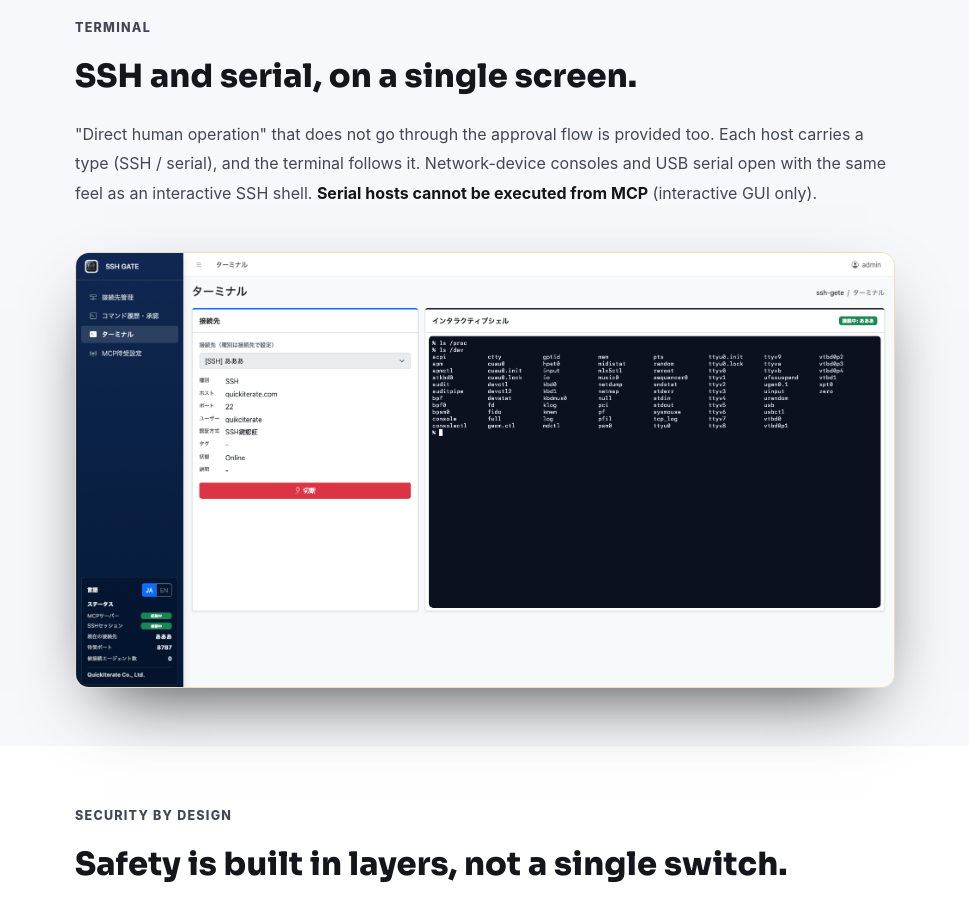
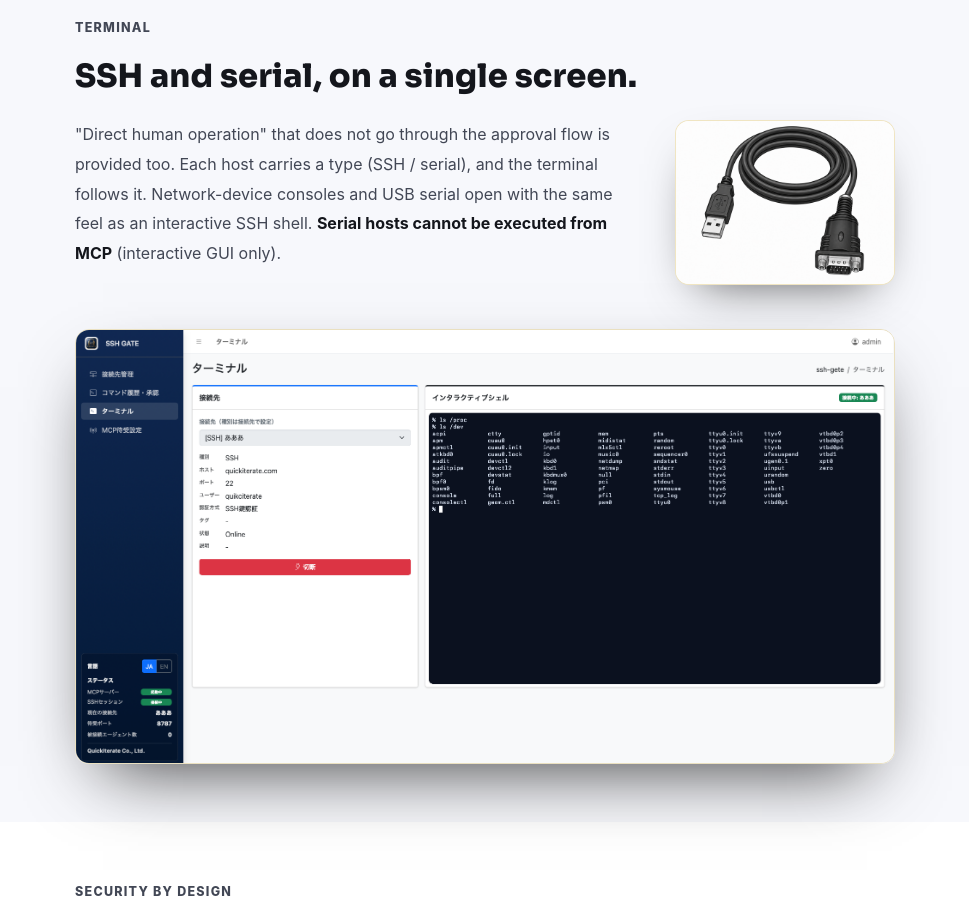
Before and after one commit to yoshiyakato/ssh-gate-oss, a plain HTML site: page web/index.html in a window 1280 px wide. Shown: the part 3740-4660 px from the top of the page, without its empty margins (155-1124 px from the left). Drawn offline with Linux system fonts and the light colour scheme.

Commit message:
LP: ターミナル節にシリアルケーブルのワンポイント画像を追加
Co-Authored-By: Claude Fable 5 <noreply@anthropic.com>

```diff
--- a/web/index.html
+++ b/web/index.html
@@ -131,6 +131,10 @@
   .console pre { margin: 0; padding: 18px; font-family: var(--mono); font-size: 13px; line-height: 1.9; overflow-x: auto; color: #dde4f5; }
   .console .g{color:#46d399}.console .b{color:#ff8095}.console .m{color:#7b86a8}.console .y{color:var(--gold-2)}
   .shot { display: block; margin: 44px auto 0; width: 100%; max-width: 940px; border-radius: 14px; border: 1px solid rgba(201,162,39,0.28); box-shadow: 0 30px 70px -28px rgba(0,0,0,0.8); }
+  .term-flex { display: flex; align-items: center; gap: 32px; }
+  .term-flex p { flex: 1; margin: 0; }
+  .cable { width: 220px; flex-shrink: 0; border-radius: 14px; background: #fff; border: 1px solid rgba(201,162,39,0.28); box-shadow: 0 20px 50px -24px rgba(0,0,0,0.7); }
+  @media (max-width: 720px) { .term-flex { flex-direction: column; } .cable { width: 190px; } }
 
   /* ===== sections ===== */
   section { padding: 58px 0; }
@@ -315,11 +319,14 @@
     <div class="wrap body">
       <p class="sec-label" data-i18n="term.label">ターミナル</p>
       <h2 class="sec-title" data-i18n="term.title">SSH も シリアルも、ひとつの画面で。</h2>
-      <p data-i18n="term.p">
-        承認フローに乗らない「人間の直接操作」も用意しています。接続先に種別（SSH / シリアル）を持たせ、ターミナルはそれに従属。
-        ネットワーク機器のコンソールや USB シリアルも、SSH の対話シェルと同じ操作で開けます。
-        <strong>シリアル接続先は MCP からは実行できません</strong>（対話 GUI 専用）。
-      </p>
+      <div class="term-flex">
+        <p data-i18n="term.p">
+          承認フローに乗らない「人間の直接操作」も用意しています。接続先に種別（SSH / シリアル）を持たせ、ターミナルはそれに従属。
+          ネットワーク機器のコンソールや USB シリアルも、SSH の対話シェルと同じ操作で開けます。
+          <strong>シリアル接続先は MCP からは実行できません</strong>（対話 GUI 専用）。
+        </p>
+        <img class="cable" src="assets/serial-cable.png" alt="USB–シリアル変換ケーブル（USB-A / D-sub 9pin）" loading="lazy" />
+      </div>
       <img class="shot" src="assets/screenshot-terminal.png" alt="SSH GATE のターミナル画面 — 接続先の詳細と xterm のインタラクティブシェル" loading="lazy" />
     </div>
   </section>
```
Also changed, not shown: web/assets/serial-cable.png (added).
